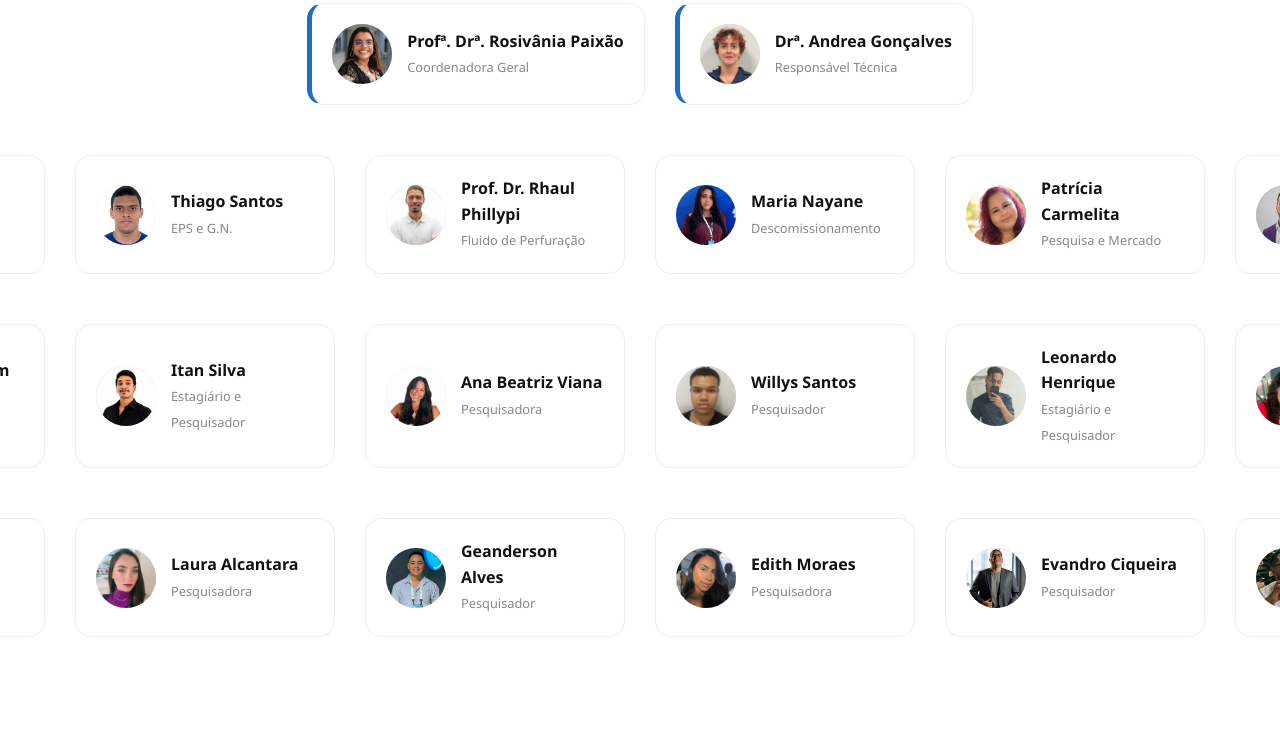
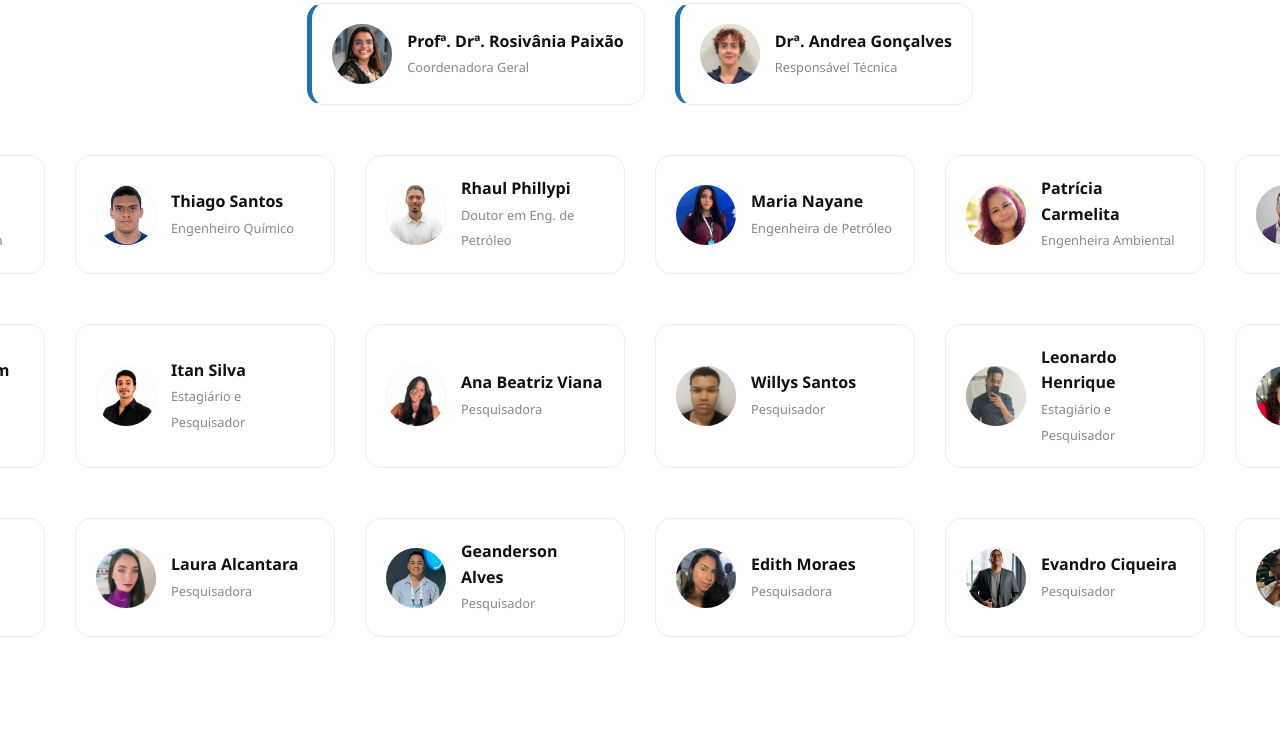
Before and after one commit to Cerolazkto/Site_LCPP, a plain HTML site: page index.html in a window 1280 px wide. Shown: the part 3780-4514 px from the top of the page. Drawn offline with nearby package versions, Linux system fonts and the light colour scheme.

Commit message:
updates dnv, a chefe pediu pra mudar mais coisa

```diff
--- a/index.html
+++ b/index.html
@@ -186,42 +186,42 @@
                         <div class="member-img"><img src="imgs/foto isabela.jpeg" alt="foto isabela" class="member-img"></div>
                         <div class="member-info">
                             <strong>Isabela Nascimento</strong>
-                            <span> Pesquisa e A.P.</span>
+                            <span>Engenheira Química</span>
                         </div>
                     </div>
                     <div class="member-card">
                         <div class="member-img"><img src="imgs/foto thiago.jpeg" alt="foto thiago" class="member-img"></div>
                         <div class="member-info">
                             <strong>Thiago Santos</strong>
-                            <span>EPS e G.N.</span>
+                            <span>Engenheiro Químico</span>
                         </div>
                     </div>
                     <div class="member-card">
                         <div class="member-img"><img src="imgs/foto rhaul.jpeg" alt="foto rhaul" class="member-img"></div>
                         <div class="member-info">
-                            <strong>Prof. Dr. Rhaul Phillypi</strong>
-                            <span>Fluido de Perfuração</span>
+                            <strong>Rhaul Phillypi</strong>
+                            <span>Doutor em Eng. de Petróleo</span>
                         </div>
                     </div>
                     <div class="member-card">
                         <div class="member-img"><img src="imgs/foto nayane.jpeg" alt="foto nayane" class="member-img"></div>
                         <div class="member-info">
                             <strong>Maria Nayane</strong>
-                            <span>Descomissionamento</span>
+                            <span>Engenheira de Petróleo</span>
                         </div>
                     </div>
                     <div class="member-card">
                         <div class="member-img"><img src="imgs/foto patricia.jpeg" alt="foto patricia" class="member-img"></div>
                         <div class="member-info">
                             <strong>Patrícia Carmelita</strong>
-                            <span>Pesquisa e Mercado</span>
+                            <span>Engenheira Ambiental</span>
                         </div>
                     </div>
                     <div class="member-card">
                         <div class="member-img"><img src="imgs/foto bruno.jpeg" alt="foto bruno" class="member-img"></div>
                         <div class="member-info">
                             <strong>Bruno Nascimento</strong>
-                            <span>Óleo e Estágio</span>
+                            <span>Engenheiro de Petróleo</span>
                         </div>
                     </div>
                 </div>
```
